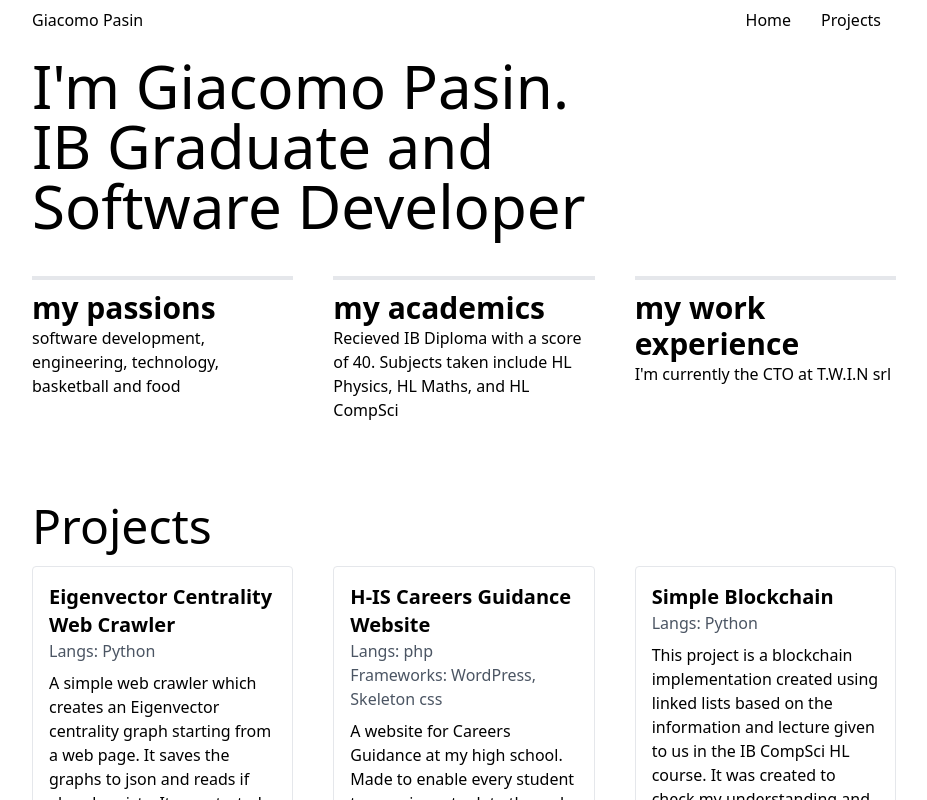
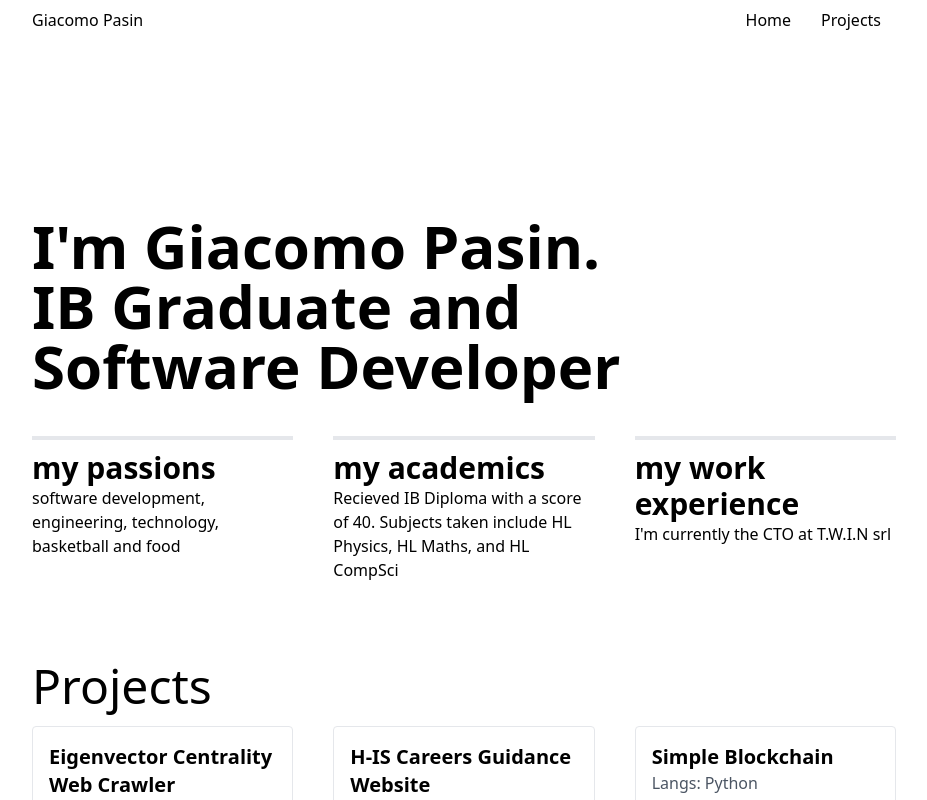
Before and after one commit to jackpeck2004/personal_website, a Next.js app: page / in a window 1280 px wide. Shown: the top 800 px of the page, without its empty margins (176-1103 px from the left). Built offline with nearby package versions, Linux system fonts and the light colour scheme.

Commit message:
fixed missing padding

```diff
--- a/src/pages/index.tsx
+++ b/src/pages/index.tsx
@@ -24,7 +24,7 @@ const Page = ({ projects }) => {
   return (
     <div className="min-h-[94vh] bg-white text-black py-[2vh]" id="home">
       <div className="px-4 lg:px-52">
-        <h1 className="2xl:text-9xl xl:text-6xl text-5xl">
+        <h1 className="2xl:text-9xl lg:text-6xl text-5xl font-bold pt-[20vh]">
           I&apos;m Giacomo Pasin. <br /> IB Graduate and <br /> Software
           Developer
         </h1>
```
